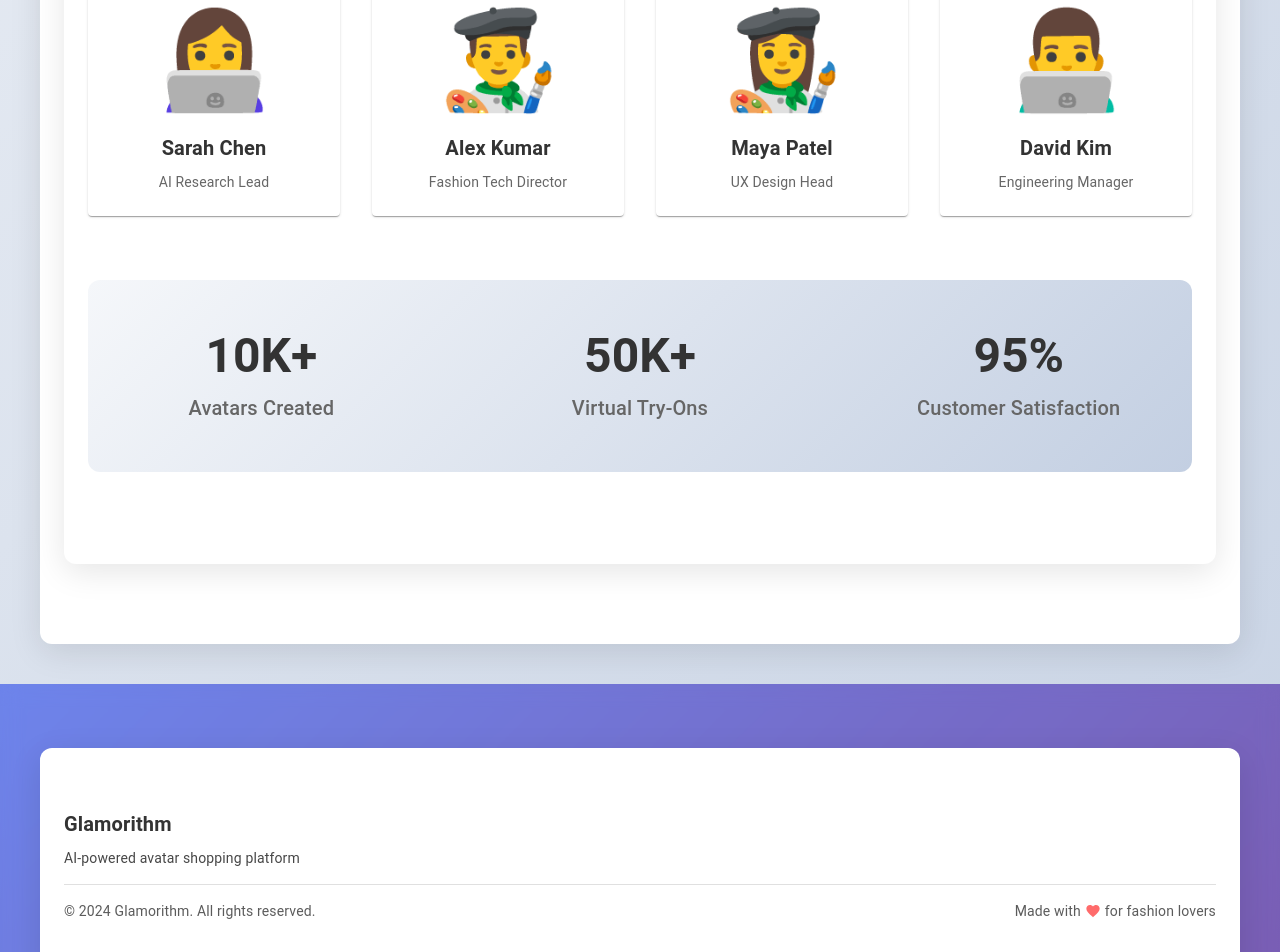
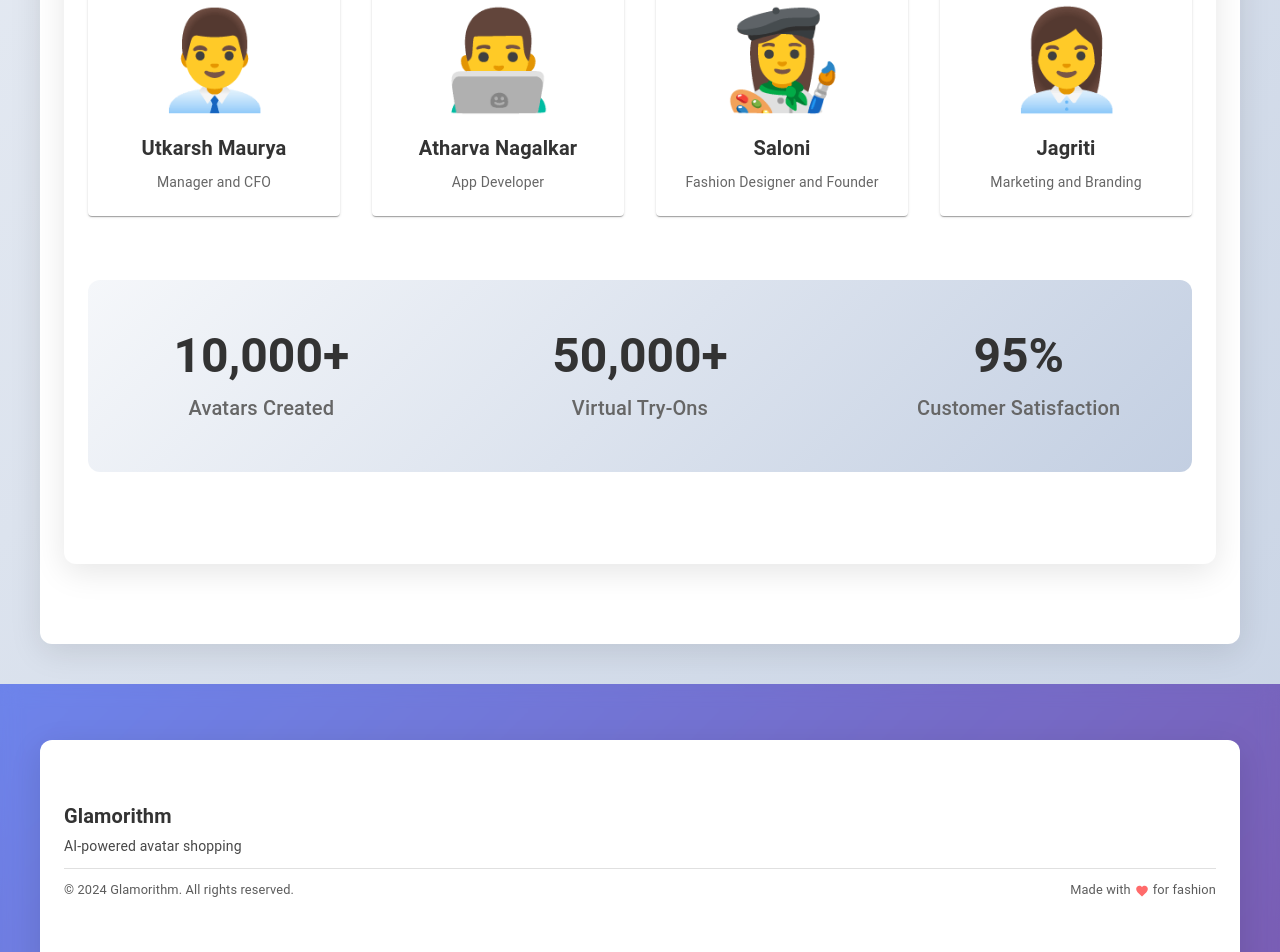
Before and after one commit to atharva-nagalkar/glamorithm-website, a React (Vite) app: page /about in a window 1280 px wide. Shown: the part 1560-2512 px from the top of the page. Built offline with nearby package versions, Linux system fonts and the light colour scheme.

Commit message:
Update team members, add counting animations, and compact footer

```diff
--- a/src/components/About.tsx
+++ b/src/components/About.tsx
@@ -1,3 +1,4 @@
+import { useState, useEffect } from 'react';
 import { Box, Typography, Container, Grid, Card, CardContent, Avatar, Chip } from '@mui/material';
 import { AutoAwesome, Security, Speed, Palette } from '@mui/icons-material';
 
@@ -26,11 +27,42 @@ function About() {
   ];
 
   const team = [
-    { name: 'Sarah Chen', role: 'AI Research Lead', avatar: '👩‍💻' },
-    { name: 'Alex Kumar', role: 'Fashion Tech Director', avatar: '👨‍🎨' },
-    { name: 'Maya Patel', role: 'UX Design Head', avatar: '👩‍🎨' },
-    { name: 'David Kim', role: 'Engineering Manager', avatar: '👨‍💻' }
+    { name: 'Utkarsh Maurya', role: 'Manager and CFO', avatar: '👨‍💼' },
+    { name: 'Atharva Nagalkar', role: 'App Developer', avatar: '👨‍💻' },
+    { name: 'Saloni', role: 'Fashion Designer and Founder', avatar: '👩‍🎨' },
+    { name: 'Jagriti', role: 'Marketing and Branding', avatar: '👩‍💼' }
   ];
+
+  // Counter animation hook
+  const useCounter = (end: number, duration: number = 2000) => {
+    const [count, setCount] = useState(0);
+
+    useEffect(() => {
+      let startTime: number;
+      let animationFrame: number;
+
+      const animate = (currentTime: number) => {
+        if (!startTime) startTime = currentTime;
+        const progress = Math.min((currentTime - startTime) / duration, 1);
+
+        setCount(Math.floor(progress * end));
+
+        if (progress < 1) {
+          animationFrame = requestAnimationFrame(animate);
+        }
+      };
+
+      animationFrame = requestAnimationFrame(animate);
+
+      return () => cancelAnimationFrame(animationFrame);
+    }, [end, duration]);
+
+    return count;
+  };
+
+  const avatarsCount = useCounter(10000, 2500);
+  const tryOnsCount = useCounter(50000, 3000);
+  const satisfactionCount = useCounter(95, 2000);
 
   return (
     <Container maxWidth="lg" className="animate-fadeInUp">
@@ -167,7 +199,7 @@ function About() {
         <Grid container spacing={4}>
           <Grid item xs={12} md={4}>
             <Typography variant="h3" sx={{ fontWeight: 'bold', color: '#333', mb: 1 }}>
-              10K+
+              {avatarsCount.toLocaleString()}+
             </Typography>
             <Typography variant="h6" sx={{ color: '#666' }}>
               Avatars Created
@@ -175,7 +207,7 @@ function About() {
           </Grid>
           <Grid item xs={12} md={4}>
             <Typography variant="h3" sx={{ fontWeight: 'bold', color: '#333', mb: 1 }}>
-              50K+
+              {tryOnsCount.toLocaleString()}+
             </Typography>
             <Typography variant="h6" sx={{ color: '#666' }}>
               Virtual Try-Ons
@@ -183,7 +215,7 @@ function About() {
           </Grid>
           <Grid item xs={12} md={4}>
             <Typography variant="h3" sx={{ fontWeight: 'bold', color: '#333', mb: 1 }}>
-              95%
+              {satisfactionCount}%
             </Typography>
             <Typography variant="h6" sx={{ color: '#666' }}>
               Customer Satisfaction
--- a/src/components/Footer.tsx
+++ b/src/components/Footer.tsx
@@ -8,7 +8,7 @@ function Footer() {
       sx={{
         background: 'linear-gradient(135deg, #667eea 0%, #764ba2 100%)',
         color: 'white',
-        py: 3,
+        py: 2,
         mt: 'auto',
         position: 'relative',
         overflow: 'hidden',
@@ -30,15 +30,15 @@ function Footer() {
           flexDirection: { xs: 'column', md: 'row' },
           justifyContent: 'space-between',
           alignItems: 'center',
-          gap: 2
+          gap: 1
         }}>
           {/* Brand */}
           <Box sx={{ textAlign: { xs: 'center', md: 'left' } }}>
-            <Typography variant="h6" sx={{ fontWeight: 'bold', mb: 1 }}>
+            <Typography variant="h6" sx={{ fontWeight: 'bold', mb: 0.5 }}>
               Glamorithm
             </Typography>
-            <Typography variant="body2" sx={{ opacity: 0.9, maxWidth: 300 }}>
-              AI-powered avatar shopping platform
+            <Typography variant="body2" sx={{ opacity: 0.9, maxWidth: 250, fontSize: '0.875rem' }}>
+              AI-powered avatar shopping
             </Typography>
           </Box>
 
@@ -95,25 +95,25 @@ function Footer() {
           </Box>
         </Box>
 
-        <Divider sx={{ my: 2, backgroundColor: 'rgba(255, 255, 255, 0.2)' }} />
+        <Divider sx={{ my: 1.5, backgroundColor: 'rgba(255, 255, 255, 0.2)' }} />
 
         <Box sx={{
           display: 'flex',
           flexDirection: { xs: 'column', sm: 'row' },
           justifyContent: 'space-between',
           alignItems: 'center',
-          gap: 1
+          gap: 0.5
         }}>
-          <Typography variant="body2" sx={{ opacity: 0.8 }}>
+          <Typography variant="body2" sx={{ opacity: 0.8, fontSize: '0.8rem' }}>
             © 2024 Glamorithm. All rights reserved.
           </Typography>
           <Box sx={{ display: 'flex', alignItems: 'center', gap: 0.5 }}>
-            <Typography variant="body2" sx={{ opacity: 0.8 }}>
+            <Typography variant="body2" sx={{ opacity: 0.8, fontSize: '0.8rem' }}>
               Made with
             </Typography>
-            <Favorite sx={{ fontSize: 16, color: '#ff6b6b' }} />
-            <Typography variant="body2" sx={{ opacity: 0.8 }}>
-              for fashion lovers
+            <Favorite sx={{ fontSize: 14, color: '#ff6b6b' }} />
+            <Typography variant="body2" sx={{ opacity: 0.8, fontSize: '0.8rem' }}>
+              for fashion
             </Typography>
           </Box>
         </Box>
```
